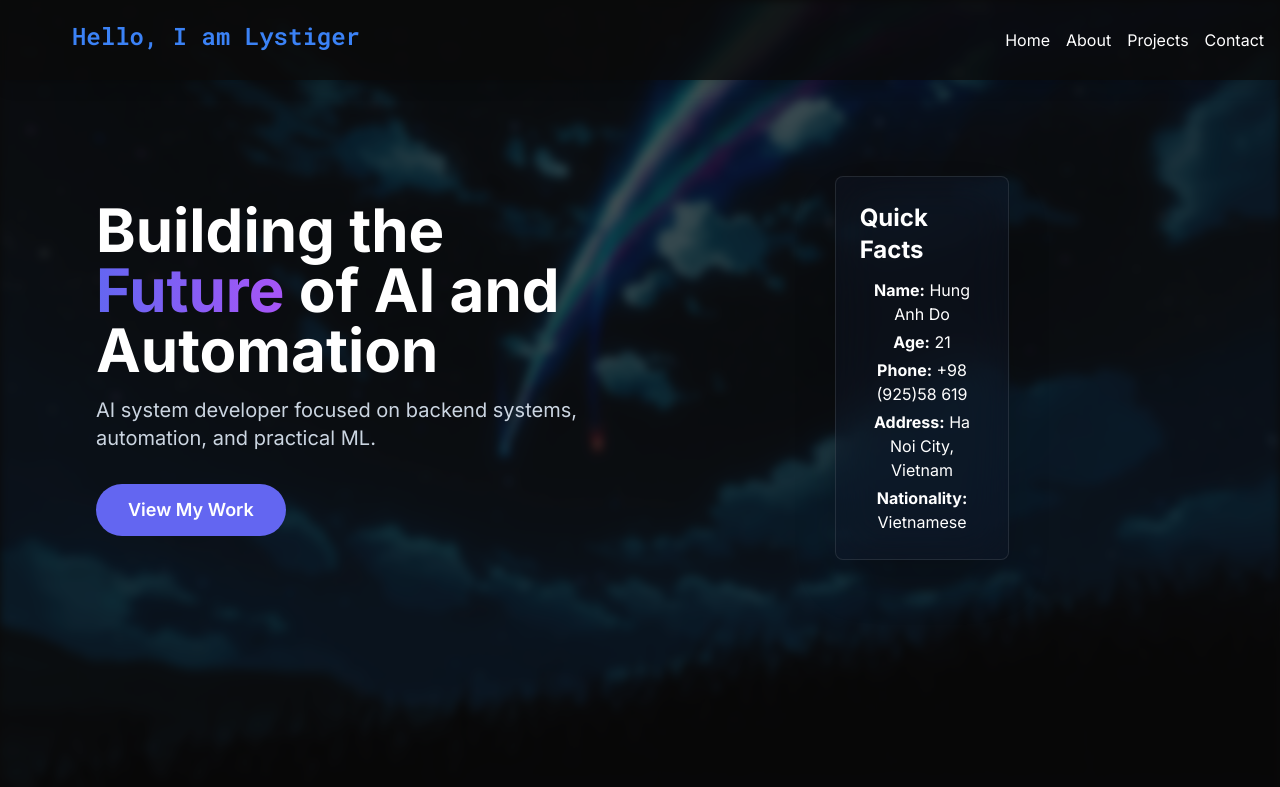
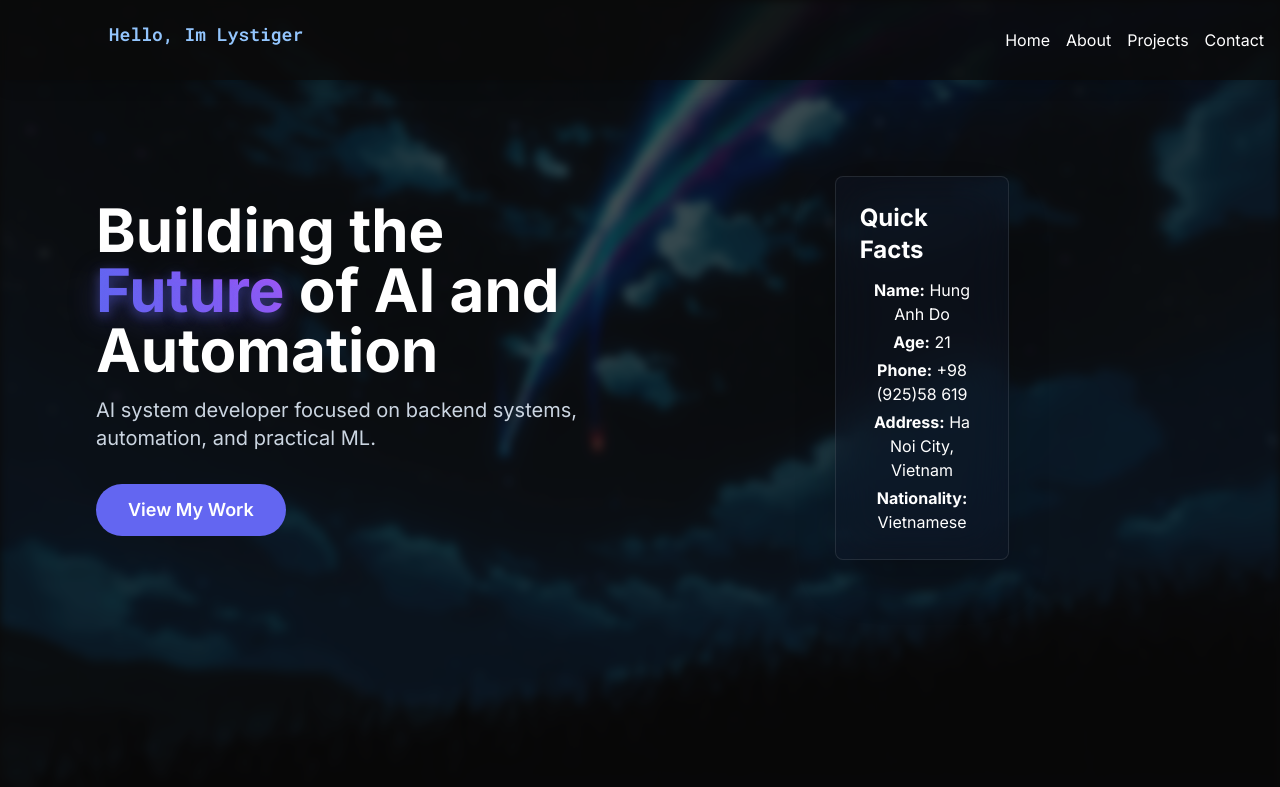
Before and after one commit to lystiger/Lysfolio, a React (Vite) app in the folder portfolio/: page / in a window 1280 px wide. Shown: the top 787 px of the page. Built offline with nearby package versions, Linux system fonts and the light colour scheme; no server answers.

Commit message:
add: refined #3

```diff
--- a/portfolio/src/components/HapticText.tsx
+++ b/portfolio/src/components/HapticText.tsx
@@ -53,7 +53,7 @@ const HapticText: React.FC<HapticTextProps> = ({ phrases, interval = 3000 }) =>
   };
 
   return (
-    <div className="relative inline-block h-10 overflow-hidden font-mono text-2xl font-bold w-[400px]"> {/* Fixed width for stable layout */}
+    <div className="relative inline-block h-9 sm:h-10 overflow-hidden font-mono text-base sm:text-lg font-semibold w-[260px] sm:w-[320px] md:w-[380px]"> {/* Responsive width for stable layout */}
       <AnimatePresence mode="wait">
         <motion.span
           key={index}
--- a/portfolio/src/layouts/MainLayout.tsx
+++ b/portfolio/src/layouts/MainLayout.tsx
@@ -16,11 +16,12 @@ const MainLayout: React.FC<MainLayoutProps> = ({ children }) => {
   const backdropFilter = useTransform(blurValue, (latest) => `blur(${latest}px)`);
 
   const phrases = [
-    { text: 'Hello, I am Lystiger', color: '#3b82f6' }, // Blue for English
-    { text: 'こんにちは、Lystigerです', color: '#ef4444' }, // Red for Japanese
-    { text: 'Bonjour, je suis Lystiger', color: '#ffffff' }, // White for French
-    { text: 'Hola, soy Lystiger', color: '#10b981' }, // Green for Spanish
-    { text: 'Hallo, ich bin Lystiger', color: '#f59e0b' }, // Yellow for German
+    { text: 'Hello, Im Lystiger', color: '#93c5fd' }, // Soft blue
+    { text: 'こんにちは、Lystigerです', color: '#c4b5fd' }, // Soft purple
+    { text: 'Bonjour, je suis Lystiger', color: '#e5e7eb' }, // Soft white/gray
+    { text: 'Hola, soy Lystiger', color: '#86efac' }, // Soft green
+    { text: 'Hallo, ich bin Lystiger', color: '#fde68a' }, // Soft yellow
+    { text: 'Xin Chao, To la Lystiger', color: '#fca5a5' }, // Soft red
   ];
 
   useEffect(() => {
@@ -52,7 +53,7 @@ const MainLayout: React.FC<MainLayoutProps> = ({ children }) => {
         className="bg-obsidian/80 text-white p-4 shadow-lg sticky top-0 z-50 overflow-hidden"
       >
         <nav className="container mx-auto flex justify-between items-center h-full">
-          <HapticText phrases={phrases} interval={3000} />
+          <HapticText phrases={phrases} interval={4500} />
           <ul className="flex space-x-4">
             <li><a href="#hero" className="hover:text-indigo-neon transition-colors duration-300">Home</a></li>
             <li><a href="#about" className="hover:text-indigo-neon transition-colors duration-300">About</a></li>
--- a/portfolio/src/pages/HomePage.tsx
+++ b/portfolio/src/pages/HomePage.tsx
@@ -70,6 +70,10 @@ const HomePage: React.FC = () => {
                   ease: [0.42, 0, 0.58, 1],
                 }}
                 className="inline-block bg-gradient-to-r from-indigo-neon to-purple-500 text-transparent bg-clip-text"
+                style={{
+                  textShadow:
+                    '0 4px 12px rgba(99, 102, 241, 0.45), 0 10px 30px rgba(99, 102, 241, 0.35)',
+                }}
               >
                 Future
               </motion.span>{' '}
```
